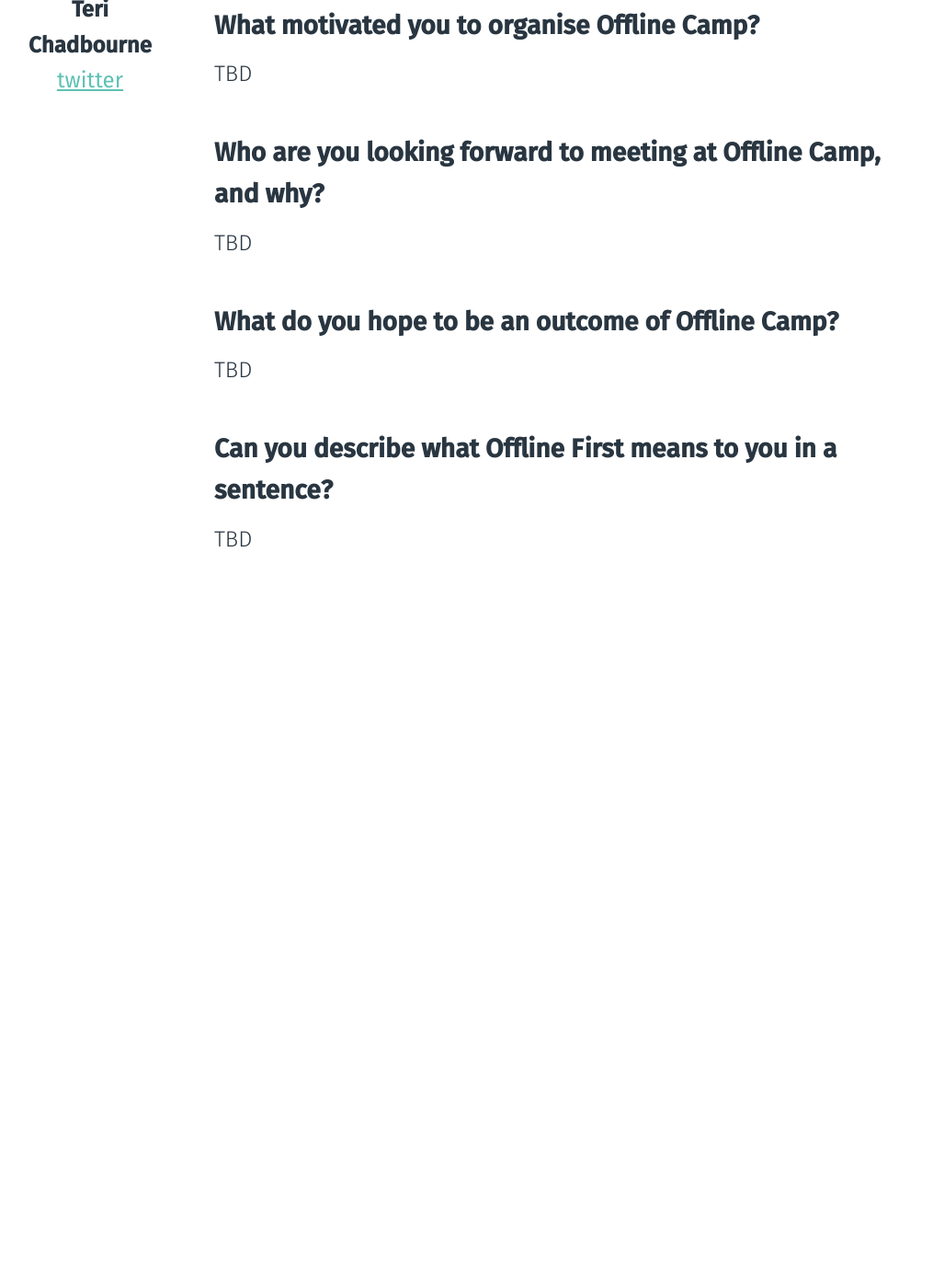
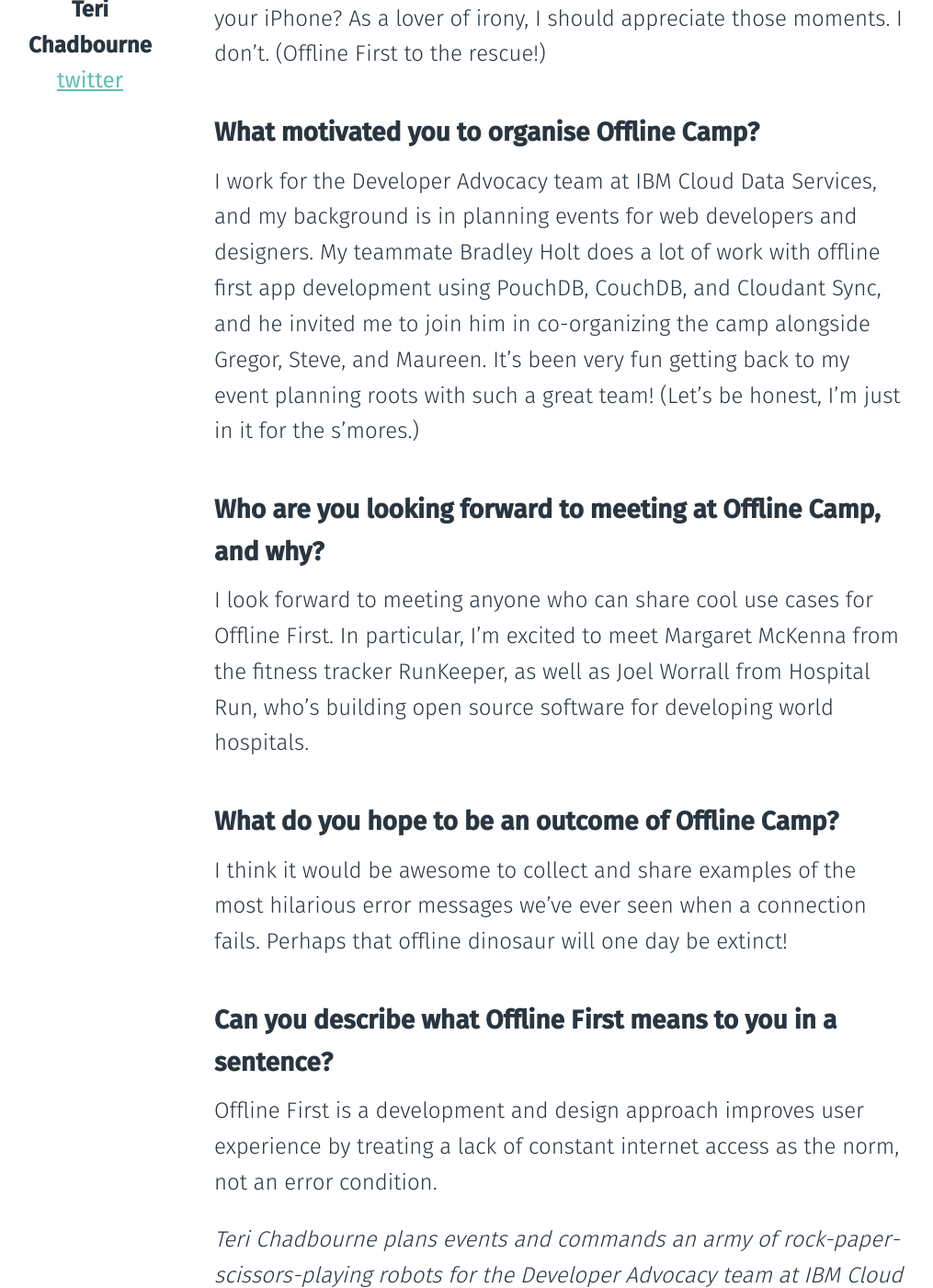
Before and after one commit to offlinefirst/offlinefirst.org, a Jekyll site: the page built from _posts/2016-01-01-teri-chadbourne.md, in a window 1280 px wide and 1400 px high, scrolled down 492 px. Shown: the whole window at 92% size, without its empty margins (92-1107 px from the left). Built offline with Jekyll 4.4.1, drawn with Linux system fonts in a browser that asks for light colours; comment, search, counter and statistics services are not loaded; before the commit the page ends 1122 px from its top, so only the background shows below that; some of the changed text lies outside the part shown.

Commit message:
Update 2016-01-01-teri-chadbourne.md

```diff
--- a/_posts/2016-01-01-teri-chadbourne.md
+++ b/_posts/2016-01-01-teri-chadbourne.md
@@ -9,20 +9,22 @@
 
 ### What do you find interesting about the concept of Offline First?
 
-TBD
+You know all those moments when you have to disable your WiFi connection to get a strong enough signal to accomplish anything on your iPhone?  As a lover of irony, I should appreciate those moments.  I don’t. (Offline First to the rescue!)
 
 ### What motivated you to organise Offline Camp?
 
-TBD
+I work for the Developer Advocacy team at IBM Cloud Data Services, and my background is in planning events for web developers and designers. My teammate Bradley Holt does a lot of work with offline first app development using PouchDB, CouchDB, and Cloudant Sync, and he invited me to join him in co-organizing the camp alongside Gregor, Steve, and Maureen. It’s been very fun getting back to my event planning roots with such a great team! (Let’s be honest, I’m just in it for the s’mores.)
 
 ### Who are you looking forward to meeting at Offline Camp, and why?
 
-TBD
+I look forward to meeting anyone who can share cool use cases for Offline First.  In particular, I’m excited to meet Margaret McKenna from the fitness tracker RunKeeper, as well as Joel Worrall from Hospital Run, who’s building open source software for developing world hospitals.
 
 ### What do you hope to be an outcome of Offline Camp?
 
-TBD
+I think it would be awesome to collect and share examples of the most hilarious error messages we’ve ever seen when a connection fails. Perhaps that offline dinosaur will one day be extinct!
 
 ### Can you describe what Offline First means to you in a sentence?
 
-TBD
+Offline First is a development and design approach improves user experience by treating a lack of constant internet access as the norm, not an error condition.
+
+_Teri Chadbourne plans events and commands an army of rock-paper-scissors-playing robots for the Developer Advocacy team at IBM Cloud Data Services. As a Certified Meeting Professional, she should in theory be able to explain the differences between French, Russian, American, and English catering service. In reality, a few of these details may have slipped her mind during all of the event planning, rock climbing, softball captaining, and toddler babysitting of late._
```
